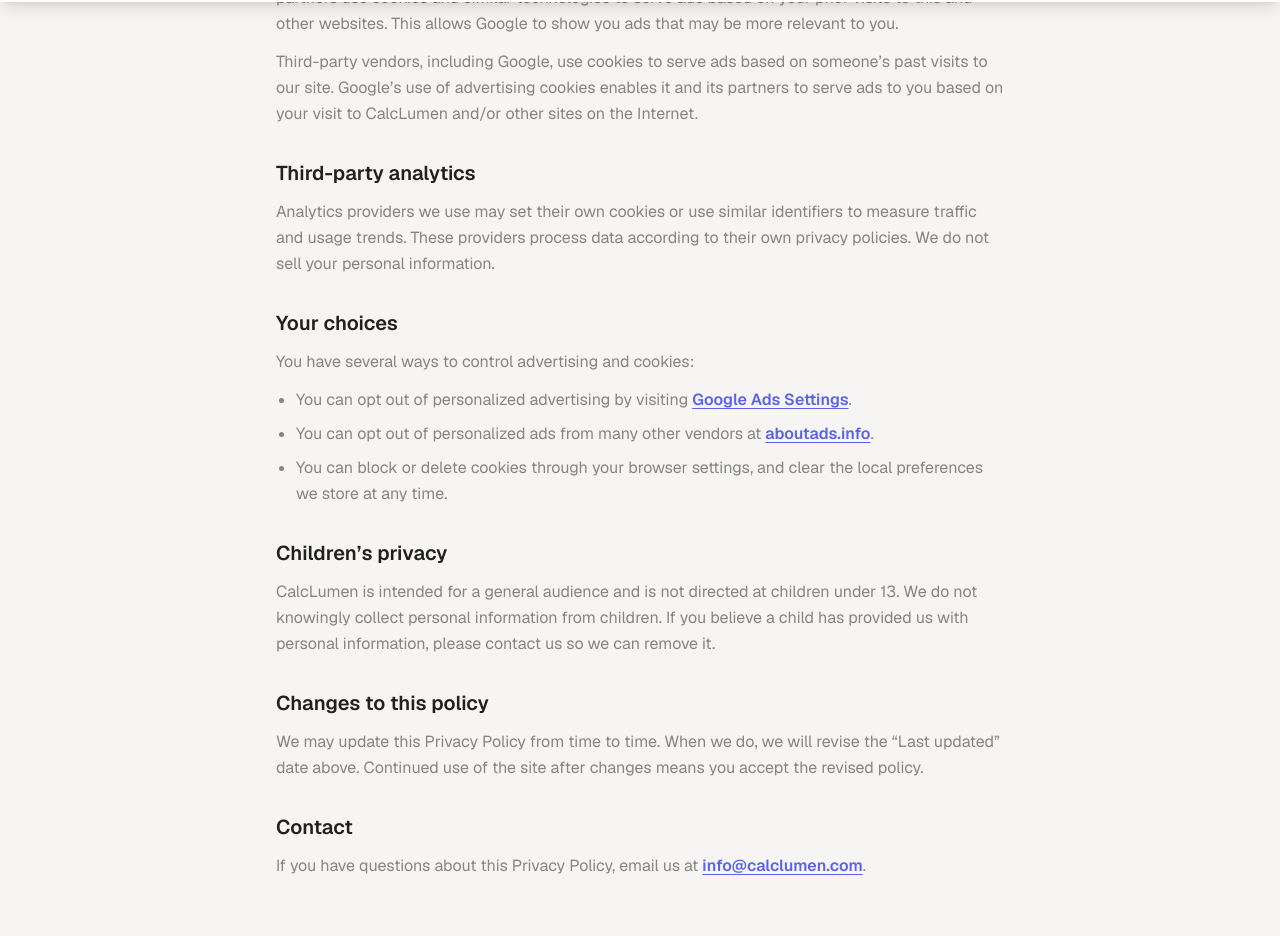
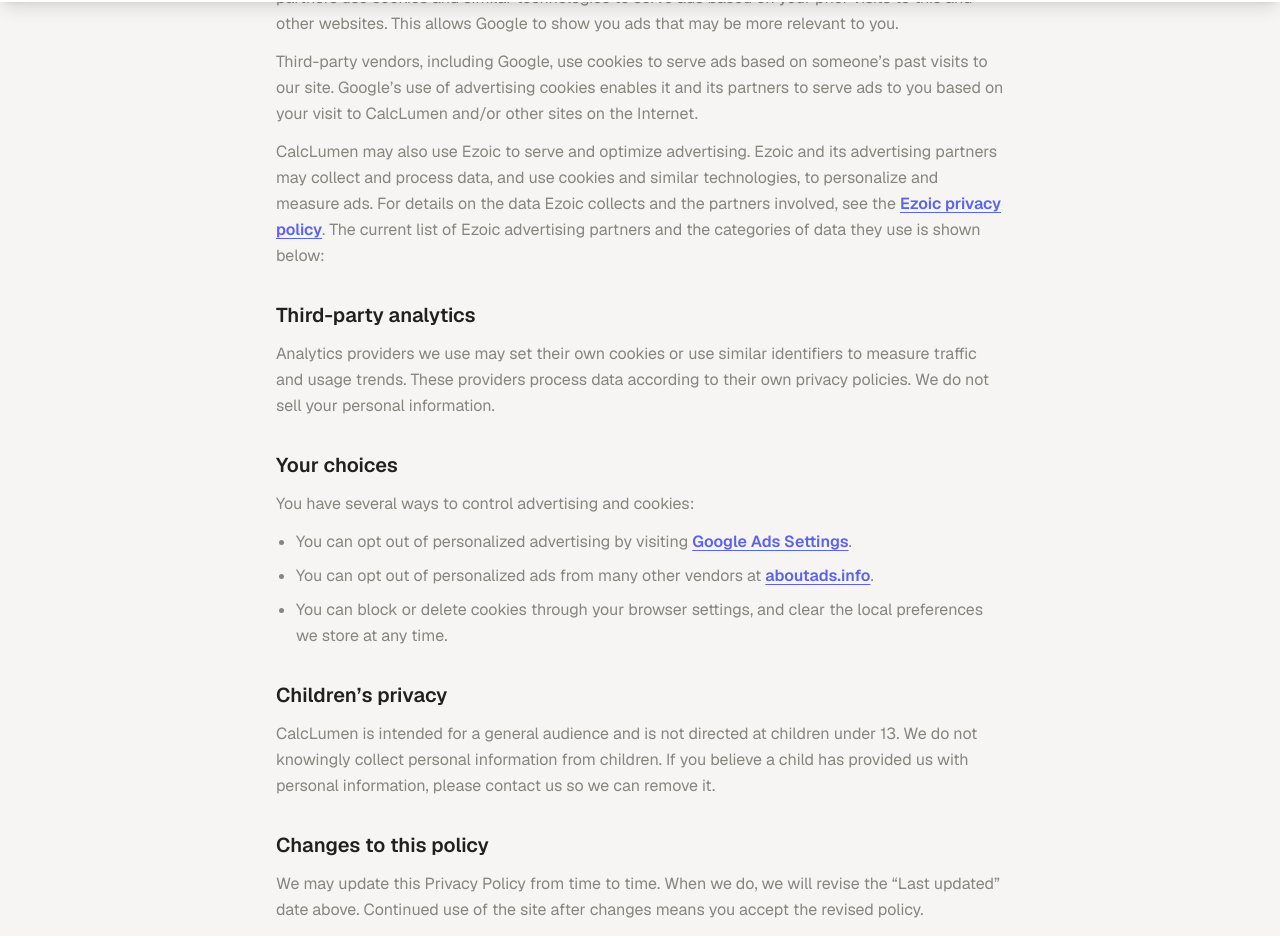
Before and after one commit to wmsangel/calclumen, a Next.js app: page /en/privacy in a window 1280 px wide. Shown: the part 798-1734 px from the top of the page. Built offline with nearby package versions, Linux system fonts and the light colour scheme; no server answers.

Commit message:
Add Ezoic to privacy policy (advertising partner + vendor disclosure embed)

```diff
--- a/src/app/[locale]/privacy/page.tsx
+++ b/src/app/[locale]/privacy/page.tsx
@@ -84,6 +84,27 @@
         advertising cookies enables it and its partners to serve ads to you based
         on your visit to {SITE_NAME} and/or other sites on the Internet.
       </p>
+      <p className="text-[var(--ink-soft)] leading-relaxed mt-3">
+        {SITE_NAME} may also use Ezoic to serve and optimize advertising. Ezoic
+        and its advertising partners may collect and process data, and use
+        cookies and similar technologies, to personalize and measure ads. For
+        details on the data Ezoic collects and the partners involved, see the{" "}
+        <a
+          href="https://www.ezoic.com/privacy-policy/"
+          className="prose-link"
+          target="_blank"
+          rel="noopener noreferrer"
+        >
+          Ezoic privacy policy
+        </a>
+        . The current list of Ezoic advertising partners and the categories of
+        data they use is shown below:
+      </p>
+      <div className="text-[var(--ink-soft)] leading-relaxed mt-3 text-sm">
+        {/* Ezoic auto-populates this with its vendor/data disclosure once the
+            Ezoic script loads (NEXT_PUBLIC_EZOIC=1). Harmless when empty. */}
+        <span id="ezoic-privacy-policy-embed"></span>
+      </div>
 
       <h2 className="text-xl font-semibold mt-8 mb-2">Third-party analytics</h2>
       <p className="text-[var(--ink-soft)] leading-relaxed mt-3">
```
